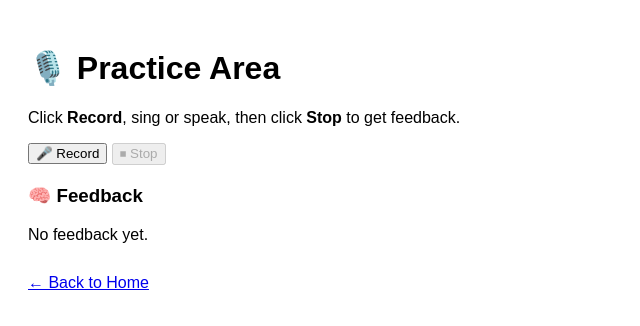
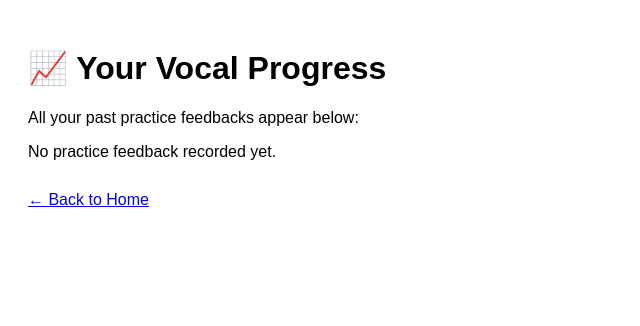
Before and after one commit to EranZ2025/VocalMaster, a Next.js app: page /progress in a window 1280 px wide. Shown: the top 326 px of the page, without its empty margins (0-640 px from the left). Built offline with nearby package versions, Linux system fonts and the light colour scheme.

Commit message:
Update progress.js

```diff
--- a/pages/progress.js
+++ b/pages/progress.js
@@ -1,92 +1,31 @@
-import { useState, useRef } from 'react';
 import Link from 'next/link';
+import { useEffect, useState } from 'react';
 
-export default function Practice() {
-  const [recording, setRecording] = useState(false);
-  const [audioURL, setAudioURL] = useState('');
-  const [feedback, setFeedback] = useState('');
-  const mediaRecorderRef = useRef(null);
-  const audioChunksRef = useRef([]);
+export default function Progress() {
+  const [feedbackHistory, setFeedbackHistory] = useState([]);
 
-  const isIOS = () => {
-    if (typeof window === 'undefined') return false;
-    return /iPad|iPhone|iPod/.test(navigator.userAgent) && !window.MSStream;
-  };
-
-  const startRecording = async () => {
-    setFeedback('');
-    setAudioURL('');
-    setRecording(true);
-
-    const stream = await navigator.mediaDevices.getUserMedia({ audio: true });
-
-    const mimeType = isIOS() ? 'audio/mp4' : 'audio/webm';
-    const options = { mimeType };
-
-    const mediaRecorder = new MediaRecorder(stream, options);
-    audioChunksRef.current = [];
-
-    mediaRecorder.ondataavailable = (event) => {
-      if (event.data.size > 0) {
-        audioChunksRef.current.push(event.data);
-      }
-    };
-
-    mediaRecorder.onstop = async () => {
-      const blob = new Blob(audioChunksRef.current, { type: mimeType });
-      const url = URL.createObjectURL(blob);
-      setAudioURL(url);
-
-      const formData = new FormData();
-      formData.append('audio', blob, `recording.${mimeType.split('/')[1]}`);
-
-      try {
-        const res = await fetch('/api/transcribe-feedback', {
-          method: 'POST',
-          body: formData,
-        });
-        const data = await res.json();
-        setFeedback(data.feedback);
-
-        // ✅ Save feedback in localStorage
-        const existing = JSON.parse(localStorage.getItem('vocal_feedbacks') || '[]');
-        existing.push({ date: new Date().toLocaleString(), feedback: data.feedback });
-        localStorage.setItem('vocal_feedbacks', JSON.stringify(existing));
-
-      } catch (err) {
-        setFeedback('Error getting feedback.');
-        console.error(err);
-      }
-    };
-
-    mediaRecorder.start();
-    mediaRecorderRef.current = mediaRecorder;
-  };
-
-  const stopRecording = () => {
-    setRecording(false);
-    mediaRecorderRef.current.stop();
-  };
+  useEffect(() => {
+    const stored = JSON.parse(localStorage.getItem('vocal_feedbacks') || '[]');
+    setFeedbackHistory(stored);
+  }, []);
 
   return (
     <div style={{ padding: '20px', fontFamily: 'Arial' }}>
-      <h1>🎙️ Practice Area</h1>
-      <p>Click <strong>Record</strong>, sing or speak, then click <strong>Stop</strong> to get feedback.</p>
+      <h1>📈 Your Vocal Progress</h1>
+      <p>All your past practice feedbacks appear below:</p>
 
-      <button onClick={startRecording} disabled={recording}>🎤 Record</button>{' '}
-      <button onClick={stopRecording} disabled={!recording}>⏹ Stop</button>
-
-      {audioURL && (
-        <div>
-          <h3>▶️ Playback</h3>
-          <audio controls src={audioURL} />
-        </div>
+      {feedbackHistory.length === 0 ? (
+        <p>No practice feedback recorded yet.</p>
+      ) : (
+        <ul>
+          {feedbackHistory.map((entry, index) => (
+            <li key={index} style={{ marginBottom: '10px' }}>
+              <strong>{entry.date}:</strong><br />
+              {entry.feedback}
+            </li>
+          ))}
+        </ul>
       )}
-
-      <div style={{ marginTop: '20px' }}>
-        <h3>🧠 Feedback</h3>
-        <p>{feedback || 'No feedback yet.'}</p>
-      </div>
 
       <p style={{ marginTop: '30px' }}><Link href="/">← Back to Home</Link></p>
     </div>
```
